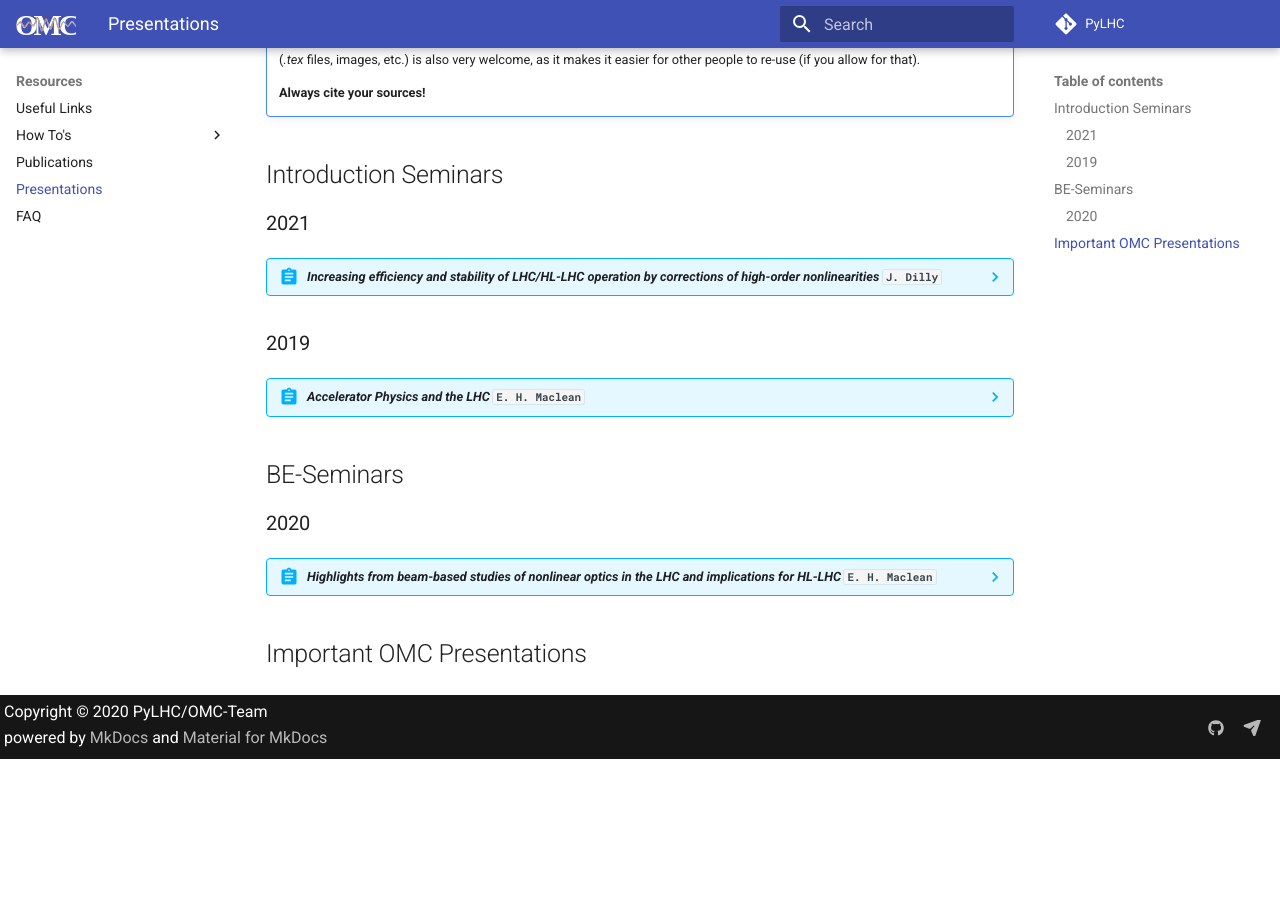
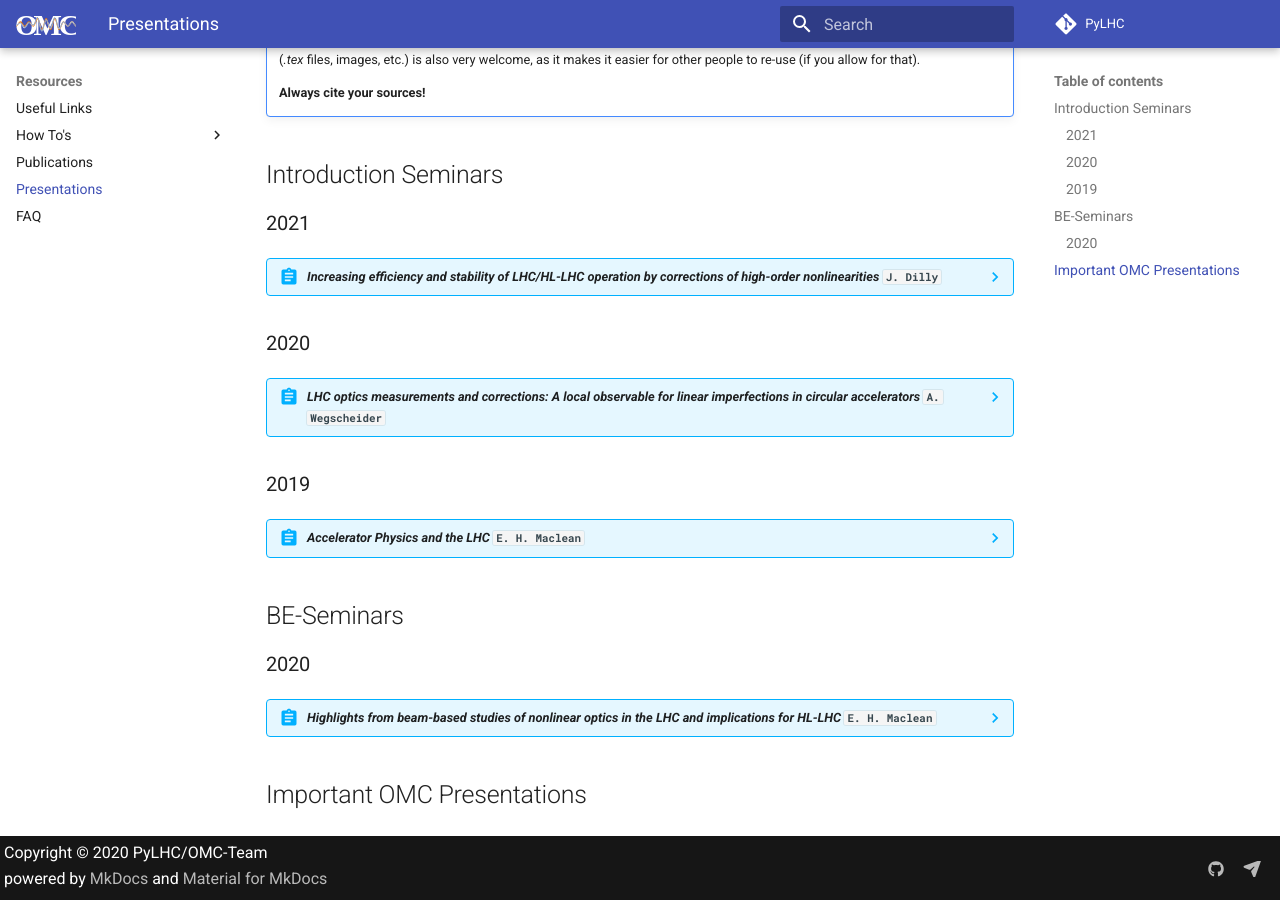
Before and after one commit to pylhc/pylhc.github.io, an MkDocs documentation site: the page built from docs/resources/presentations.md, in a window 1280 px wide and 900 px high, scrolled down 577 px. Built offline with MkDocs 1.6.1 and Material for MkDocs 9.7.7, drawn with Linux system fonts in a browser that asks for light colours; before the commit the page ends 1336 px from its top, so only the background shows below that.

Commit message:
Update presentations.md (#61)

````diff
--- a/docs/resources/presentations.md
+++ b/docs/resources/presentations.md
@@ -35,6 +35,18 @@ External presentations and seminars are collected on EOS and can be reached eith
     /eos/project-o/omc/seminars/2021-09-21.jdilly.increasing_efficiency_and_stability_of_lhc_hllhc_operation
     ```
 
+### 2020
+
+??? Abstract "*LHC optics measurements and corrections: A local observable for linear imperfections in circular accelerators* `A. Wegscheider`"
+    **Date:** 29.04.2020
+
+    **Location:** Gentner Day, CERN
+
+    **Data:** Slides: `gentner_andreas.pdf` in [CERNBOX][awegsche2020Gentner]{target=_blank .cern_login}
+    ```
+    /eos/project-o/omc/seminars/2020-04-29.awegsche.gentner.omc_and_lobster
+    ```
+
 ### 2019
 
 ??? Abstract "*Accelerator Physics and the LHC* `E. H. Maclean`"
````
Also changed, not shown: other parts of docs/resources/presentations.md (+1 -0 lines).
